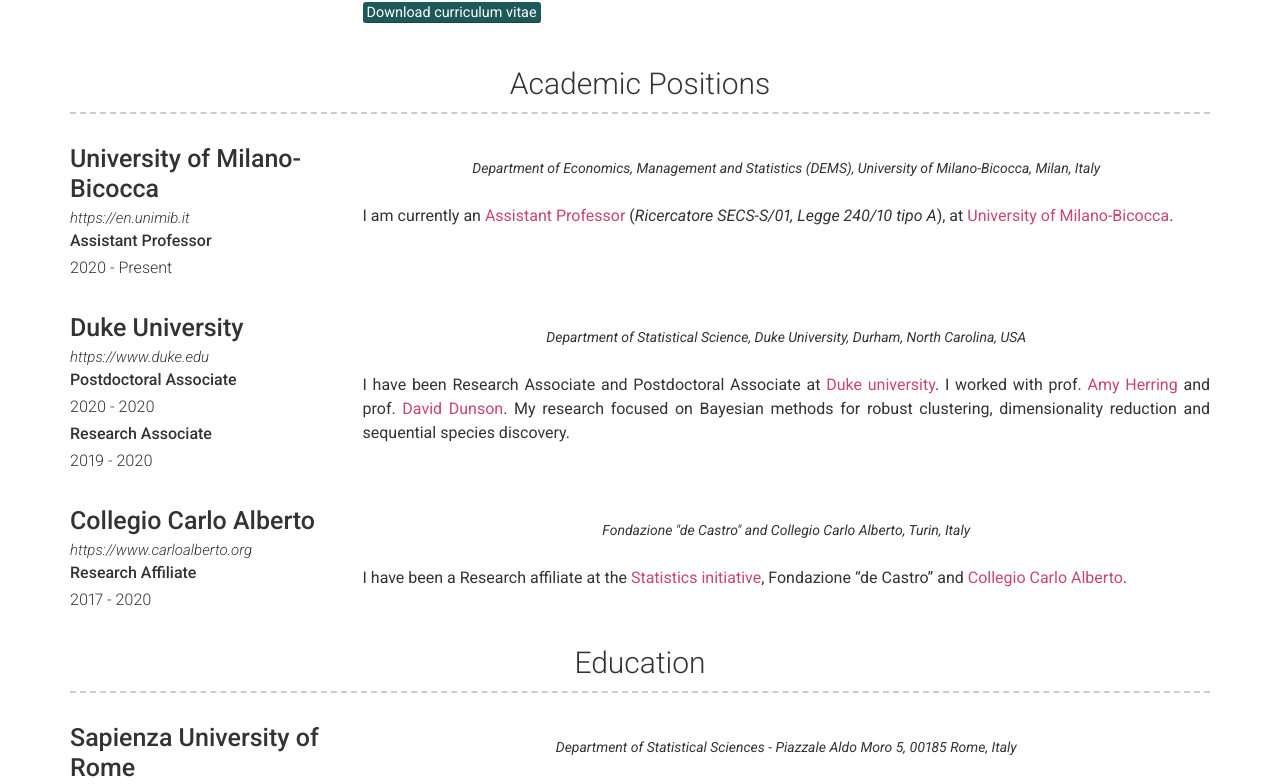
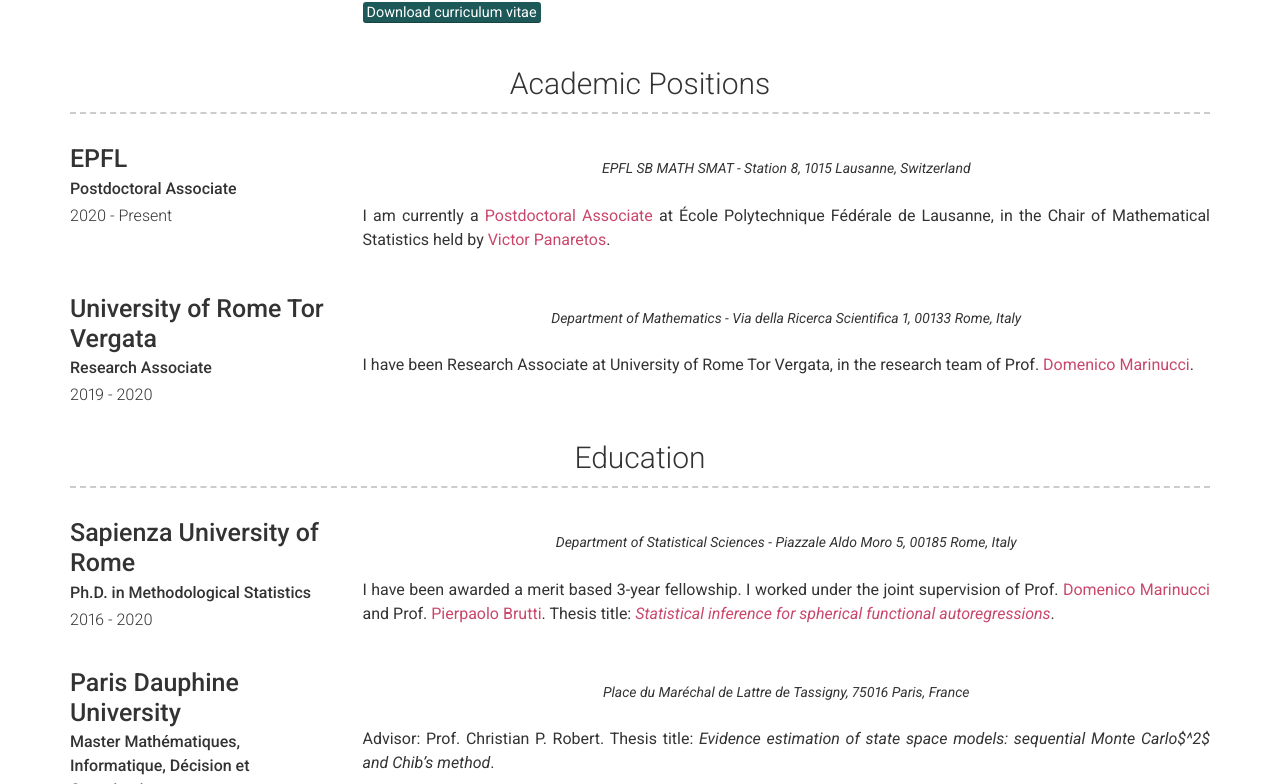
Before and after one commit to alessiacaponera/alessiacaponera.github.io, a Jekyll site: the page built from index.md, in a window 1280 px wide and 900 px high, scrolled down 377 px, cut to the strip 116-900 px from the top of the window. Built offline with Jekyll 4.4.1, drawn with Linux system fonts in a browser that asks for light colours.

Commit message:
Update projects.yml

```diff
--- a/_data/projects.yml
+++ b/_data/projects.yml
@@ -1,33 +1,21 @@
 - layout: left
-  company: University of Milano-Bicocca
-  link: https://en.unimib.it
+  company: EPFL
+  #link: https://en.unimib.it
   jobs:
-    - title: Assistant Professor
+    - title: Postdoctoral Associate
       dates: 2020 - Present
   quote: >
-    Department of Economics, Management and Statistics (DEMS), University of Milano-Bicocca, Milan, Italy
+    EPFL SB MATH SMAT - Station 8, 1015 Lausanne, Switzerland
   description: >
-    I am currently an [Assistant Professor](https://en.unimib.it/tommaso-rigon) (_Ricercatore SECS-S/01, Legge 240/10 tipo A_), at [University of Milano-Bicocca](https://en.unimib.it).
+    I am currently a [Postdoctoral Associate](https://people.epfl.ch/alessia.caponera/?lang=en) at École Polytechnique Fédérale de Lausanne, in the Chair of Mathematical Statistics held by [Victor Panaretos](http://smat-files.epfl.ch/victor/).
 
 - layout: left
-  company: Duke University
-  link: https://www.duke.edu
+  company: University of Rome Tor Vergata
+  #link: https://www.duke.edu
   jobs:
-    - title: Postdoctoral Associate
-      dates: 2020 - 2020
     - title: Research Associate
       dates: 2019 - 2020
   quote: >
-    Department of Statistical Science, Duke University, Durham, North Carolina, USA
+    Department of Mathematics - Via della Ricerca Scientifica 1, 00133 Rome, Italy
   description: >
-    I have been Research Associate and Postdoctoral Associate at [Duke university](https://www.duke.edu). I worked with prof. [Amy Herring](https://scholars.duke.edu/person/Amy.Herring) and prof. [David Dunson](https://scholars.duke.edu/person/dunson). My research focused on Bayesian methods for robust clustering, dimensionality reduction and sequential species discovery.
-
-- layout: left
-  company: Collegio Carlo Alberto
-  link: https://www.carloalberto.org
-  job_title: Research Affiliate
-  dates: 2017 - 2020
-  quote: >
-    Fondazione "de Castro" and Collegio Carlo Alberto, Turin, Italy
-  description: >
-    I have been a Research affiliate at the [Statistics initiative](https://www.carloalberto.org/research/statistics-initiative/), Fondazione "de Castro" and [Collegio Carlo Alberto](https://www.carloalberto.org).
+    I have been Research Associate at University of Rome Tor Vergata, in the research team of Prof. [Domenico Marinucci](https://www.mat.uniroma2.it/~marinucc/).
```
